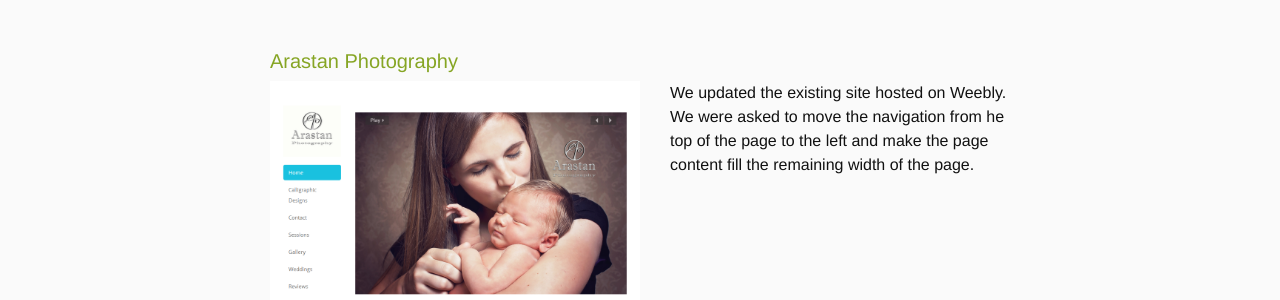
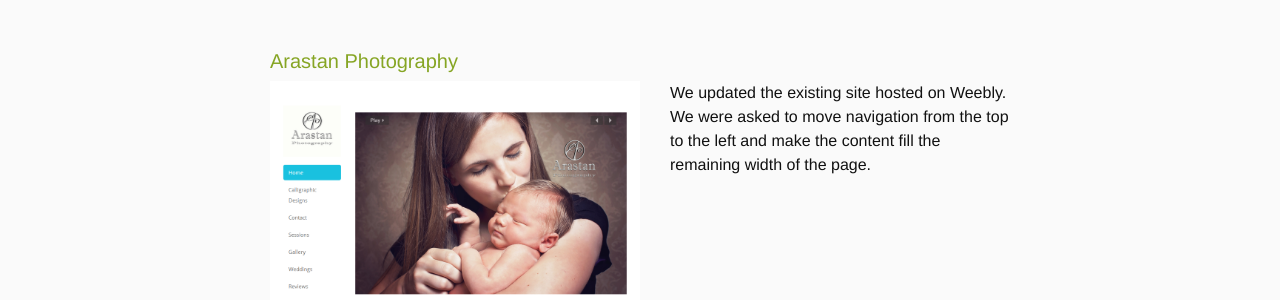
Before and after one commit to justincy/york-solutions.github.io, a Jekyll site: the page built from index.html, in a window 1280 px wide. Shown: the part 1380-1680 px from the top of the page. Built offline with Jekyll 4.4.1, drawn with Linux system fonts in a browser that asks for light colours.

Commit message:
better project description

```diff
--- a/_data/projects.yml
+++ b/_data/projects.yml
@@ -31,8 +31,8 @@
   url: http://www.arastanphotography.com/
   img: arastanphotography.png
   role: >
-    We updated the existing site hosted on Weebly. We were asked to move the
-    navigation from he top of the page to the left and make the page content
+    We updated the existing site hosted on Weebly. We were asked to move
+    navigation from the top  to the left and make the content
     fill the remaining width of the page.
 
 #- name: RootsSearch
```
